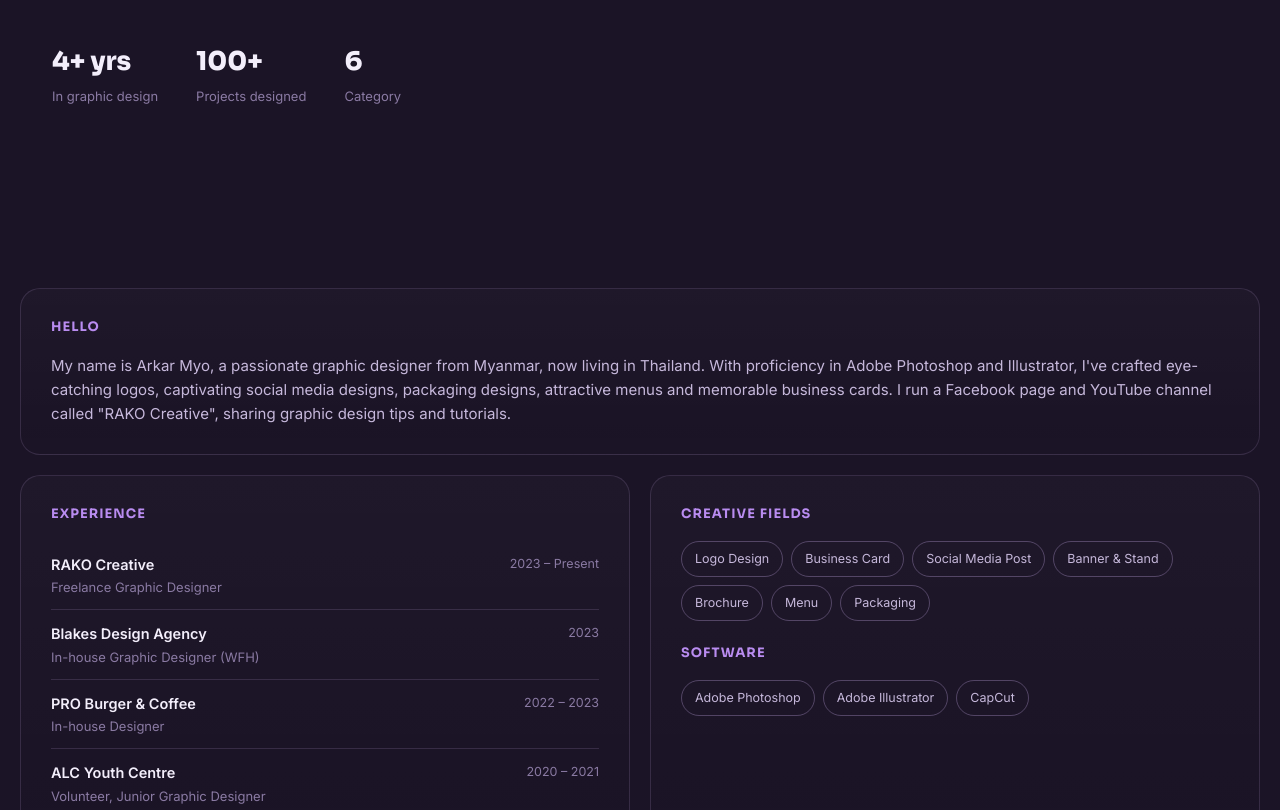
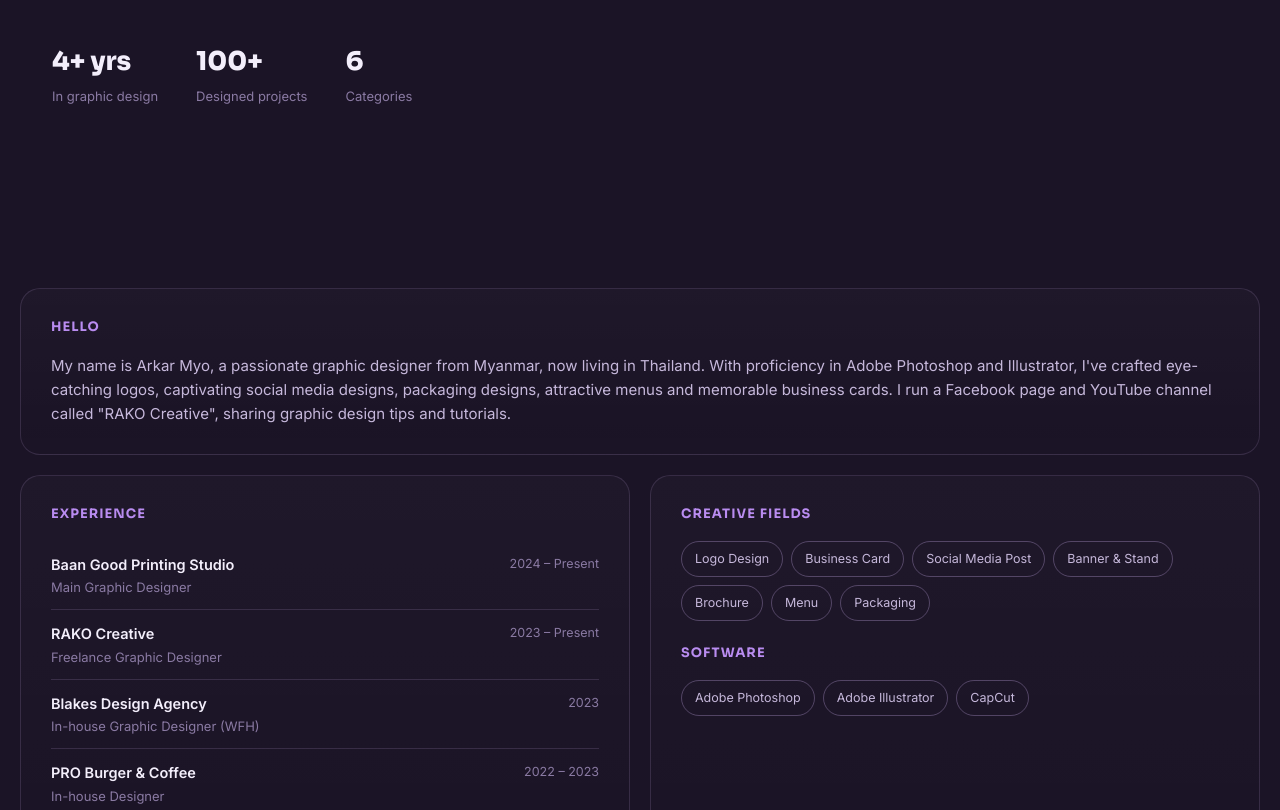
Before and after one commit to luffysama9690-ui/arkar-myo-portfolio, a website: page index.html in a window 1280 px wide. Shown: the part 790-1600 px from the top of the page. Drawn offline with Linux system fonts and the light colour scheme; no server answers.

Commit message:
Update stat labels (Designed projects, Categories) and add Baan Good Printing Studio experience entry

```diff
--- a/index.html
+++ b/index.html
@@ -35,8 +35,8 @@
       </div>
       <div class="hero-stats">
         <div class="stat"><b>4+ yrs</b><span>In graphic design</span></div>
-        <div class="stat"><b>100+</b><span>Projects designed</span></div>
-        <div class="stat"><b>6</b><span>Category</span></div>
+        <div class="stat"><b>100+</b><span>Designed projects</span></div>
+        <div class="stat"><b>6</b><span>Categories</span></div>
       </div>
     </div>
     <div class="hero-photo">
@@ -54,6 +54,7 @@
     </div>
     <div class="box">
       <h3>Experience</h3>
+      <div class="exp-item"><div><b>Baan Good Printing Studio</b><div class="role">Main Graphic Designer</div></div><div class="yr">2024 – Present</div></div>
       <div class="exp-item"><div><b>RAKO Creative</b><div class="role">Freelance Graphic Designer</div></div><div class="yr">2023 – Present</div></div>
       <div class="exp-item"><div><b>Blakes Design Agency</b><div class="role">In-house Graphic Designer (WFH)</div></div><div class="yr">2023</div></div>
       <div class="exp-item"><div><b>PRO Burger &amp; Coffee</b><div class="role">In-house Designer</div></div><div class="yr">2022 – 2023</div></div>
```
